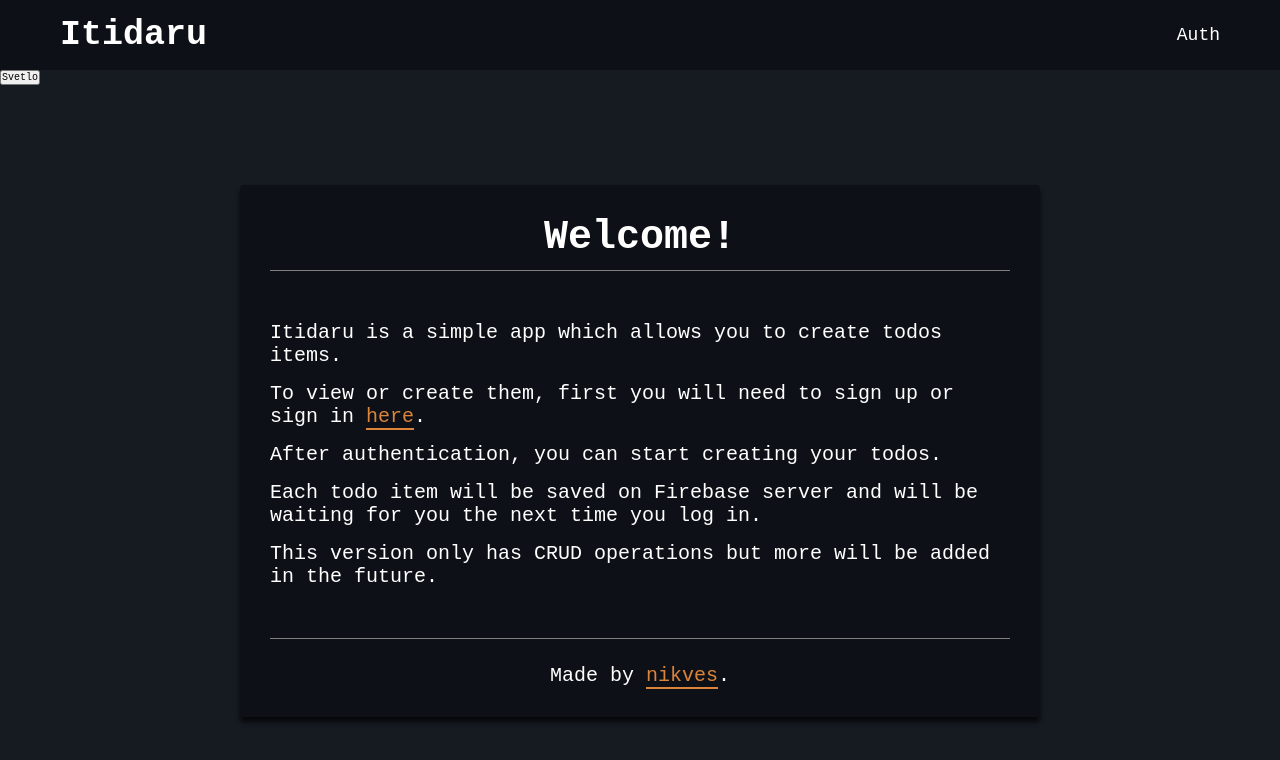
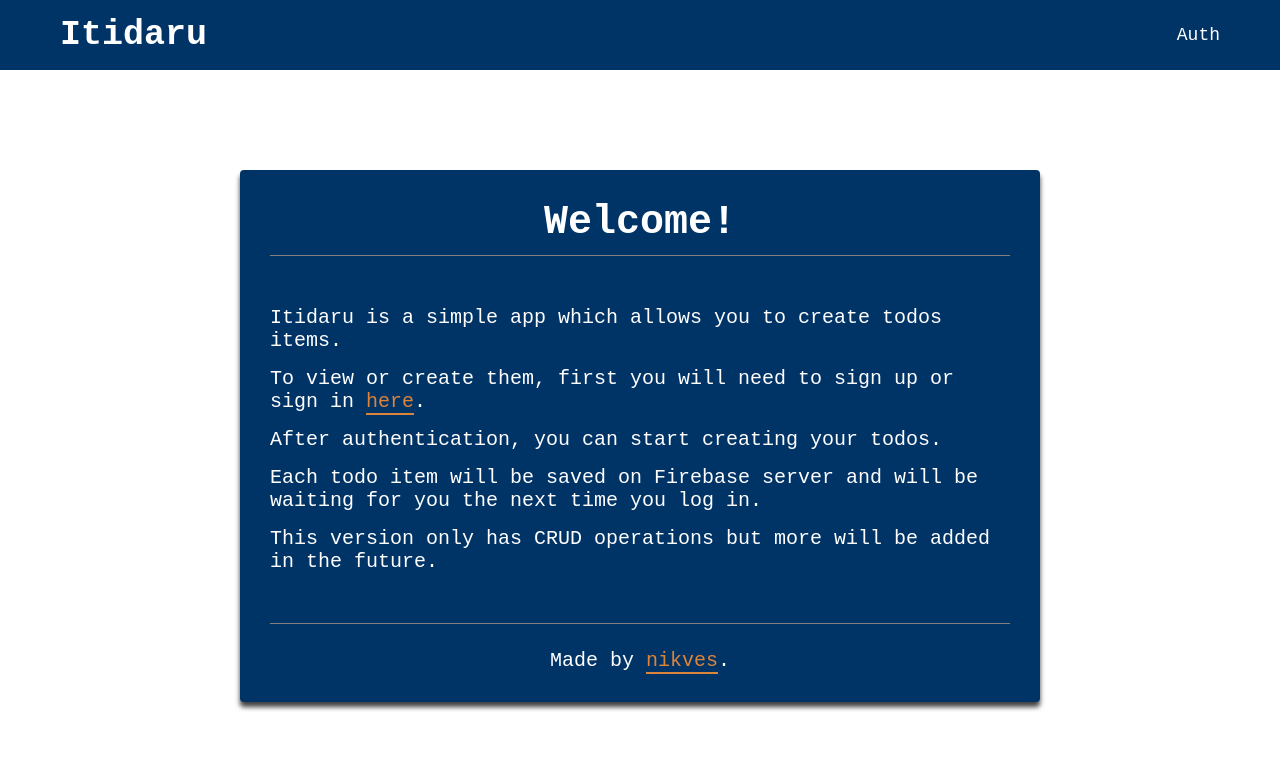
Before and after one commit to nik-ves/itidaru-web, a React (Create React App) app: page / in a window 1280 px wide. Shown: the top 760 px of the page. Built offline with nearby package versions, Linux system fonts and the light colour scheme.

Commit message:
Removed dark theme

```diff
--- a/src/App.js
+++ b/src/App.js
@@ -12,21 +12,12 @@ import GlobalStyles from "./GlobalStyles";
 
 function App() {
   const { isLoggedIn } = useContext(AuthContext);
-  const [darkThemeColors, setDarkThemeColors] = useState(true);
 
   return (
     <Fragment>
       <MainNavigation />
 
-      <GlobalStyles darkTheme={darkThemeColors} />
-
-      <button
-        onClick={() => {
-          setDarkThemeColors(!darkThemeColors);
-        }}
-      >
-        {darkThemeColors ? "Svetlo" : "Mracno"}
-      </button>
+      <GlobalStyles />
 
       <Switch>
         <Route path="/" exact>
```
